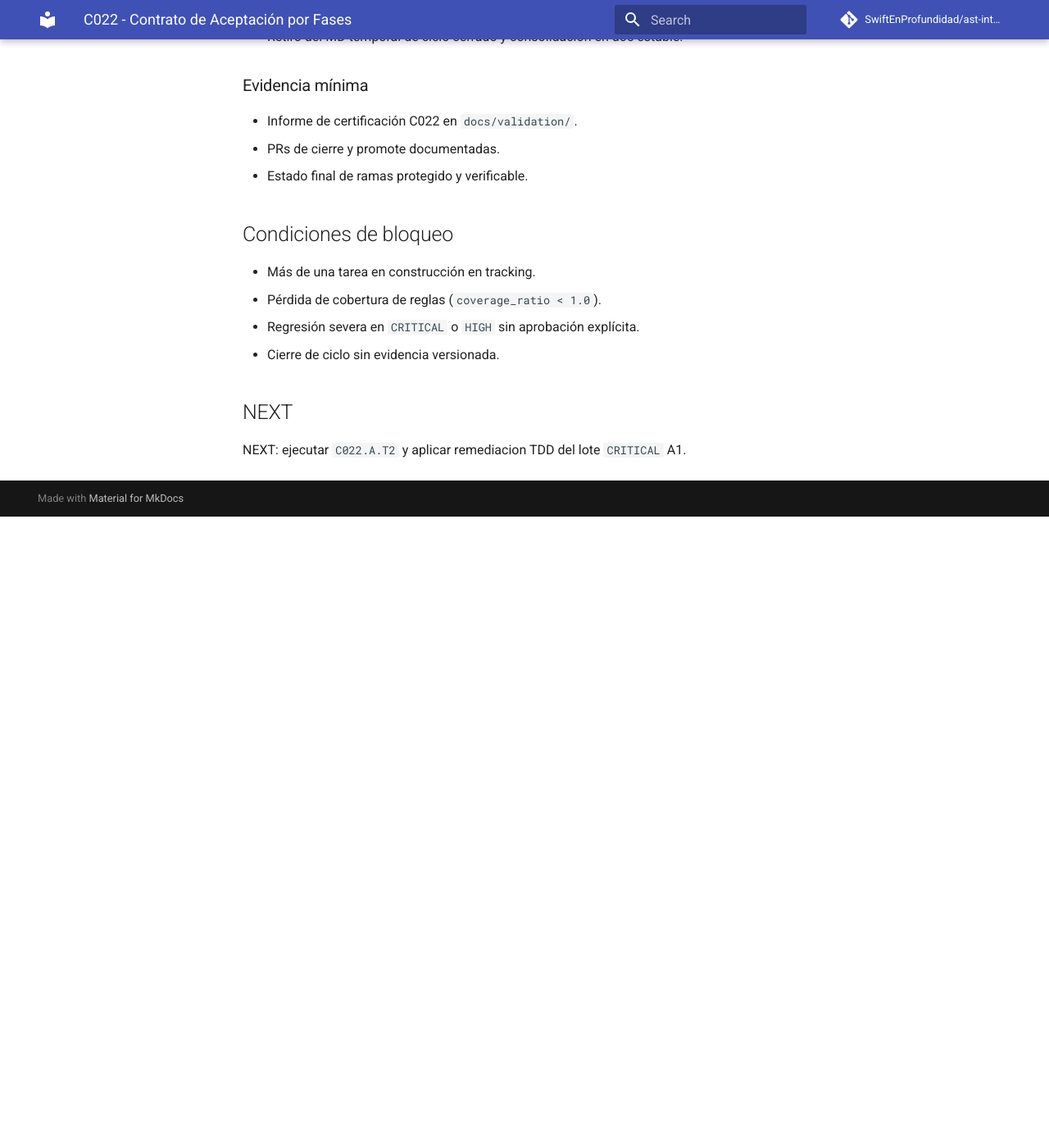
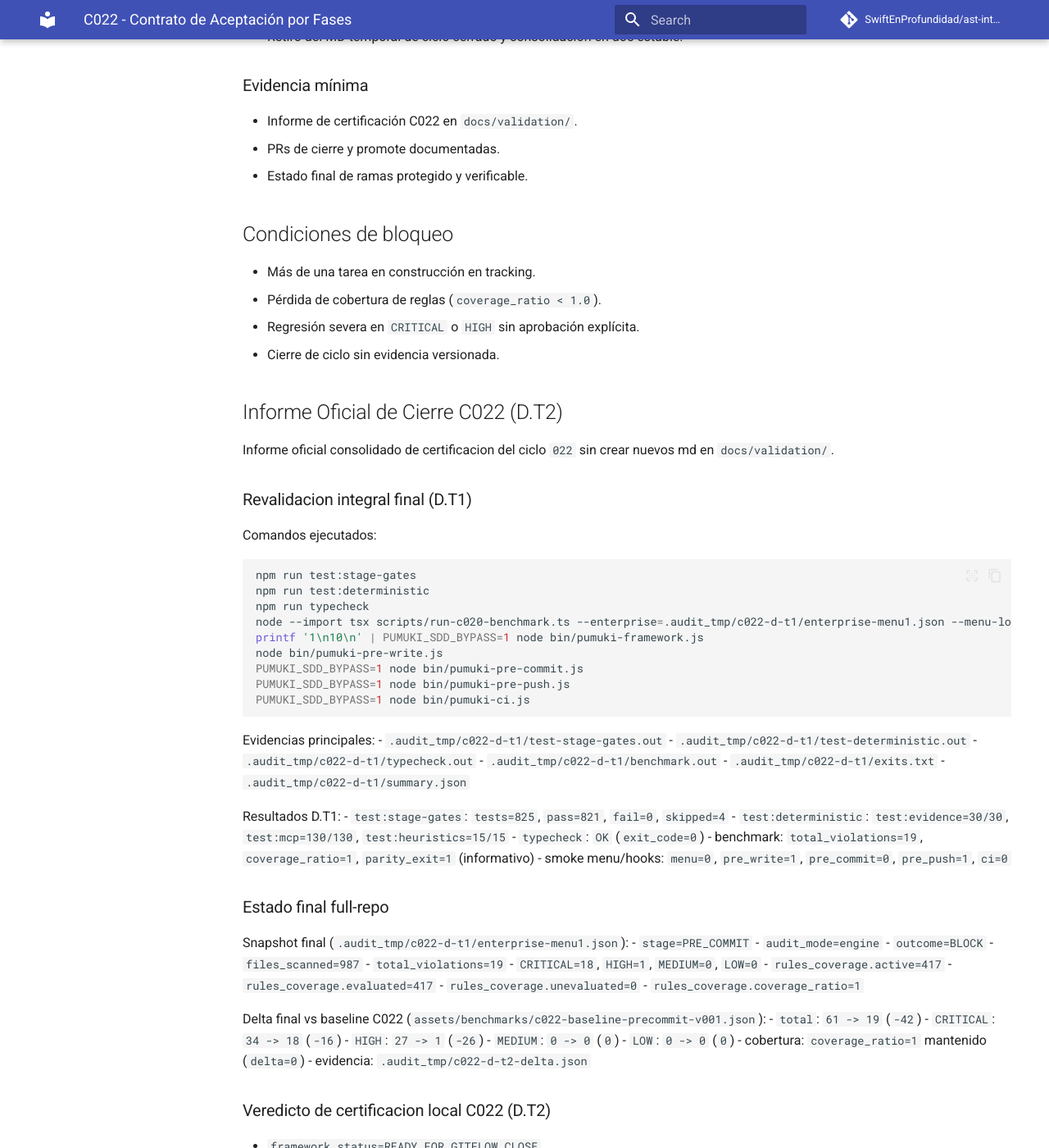
Before and after one commit to SwiftEnProfundidad/ast-intelligence-hooks, an MkDocs documentation site: the page built from docs/validation/c022-phase-acceptance-contract.md, in a window 1280 px wide and 1400 px high, scrolled down 2225 px. Shown: the whole window at 82% size. Built offline with MkDocs 1.6.1 and Material for MkDocs 9.7.7, drawn with Linux system fonts in a browser that asks for light colours; comment, search, counter and statistics services are not loaded; before the commit the page ends 2855 px from its top, so only the background shows below that; some of the changed text lies outside the part shown.

Commit message:
docs(validation): close C022.D.T2 using consolidated report

````diff
--- a/docs/validation/c022-phase-acceptance-contract.md
+++ b/docs/validation/c022-phase-acceptance-contract.md
@@ -84,6 +84,75 @@ Contrato operativo del ciclo `022` para garantizar salida enterprise por fase, c
 - Regresión severa en `CRITICAL` o `HIGH` sin aprobación explícita.
 - Cierre de ciclo sin evidencia versionada.
 
+## Informe Oficial de Cierre C022 (D.T2)
+
+Informe oficial consolidado de certificacion del ciclo `022` sin crear nuevos md en `docs/validation/`.
+
+### Revalidacion integral final (D.T1)
+
+Comandos ejecutados:
+
+```bash
+npm run test:stage-gates
+npm run test:deterministic
+npm run typecheck
+node --import tsx scripts/run-c020-benchmark.ts --enterprise=.audit_tmp/c022-d-t1/enterprise-menu1.json --menu-log=.audit_tmp/c022-d-t1/benchmark-menu-option1.out --parity=.audit-reports/c022-d-t1-legacy-parity-menu1.md --parity-log=.audit_tmp/c022-d-t1/benchmark-parity-menu1.out --out-dir=.audit_tmp/c022-d-t1
+printf '1\n10\n' | PUMUKI_SDD_BYPASS=1 node bin/pumuki-framework.js
+node bin/pumuki-pre-write.js
+PUMUKI_SDD_BYPASS=1 node bin/pumuki-pre-commit.js
+PUMUKI_SDD_BYPASS=1 node bin/pumuki-pre-push.js
+PUMUKI_SDD_BYPASS=1 node bin/pumuki-ci.js
+```
+
+Evidencias principales:
+- `.audit_tmp/c022-d-t1/test-stage-gates.out`
+- `.audit_tmp/c022-d-t1/test-deterministic.out`
+- `.audit_tmp/c022-d-t1/typecheck.out`
+- `.audit_tmp/c022-d-t1/benchmark.out`
+- `.audit_tmp/c022-d-t1/exits.txt`
+- `.audit_tmp/c022-d-t1/summary.json`
+
+Resultados D.T1:
+- `test:stage-gates`: `tests=825`, `pass=821`, `fail=0`, `skipped=4`
+- `test:deterministic`: `test:evidence=30/30`, `test:mcp=130/130`, `test:heuristics=15/15`
+- `typecheck`: `OK` (`exit_code=0`)
+- benchmark: `total_violations=19`, `coverage_ratio=1`, `parity_exit=1` (informativo)
+- smoke menu/hooks: `menu=0`, `pre_write=1`, `pre_commit=0`, `pre_push=1`, `ci=0`
+
+### Estado final full-repo
+
+Snapshot final (`.audit_tmp/c022-d-t1/enterprise-menu1.json`):
+- `stage=PRE_COMMIT`
+- `audit_mode=engine`
+- `outcome=BLOCK`
+- `files_scanned=987`
+- `total_violations=19`
+- `CRITICAL=18`, `HIGH=1`, `MEDIUM=0`, `LOW=0`
+- `rules_coverage.active=417`
+- `rules_coverage.evaluated=417`
+- `rules_coverage.unevaluated=0`
+- `rules_coverage.coverage_ratio=1`
+
+Delta final vs baseline C022 (`assets/benchmarks/c022-baseline-precommit-v001.json`):
+- `total`: `61 -> 19` (`-42`)
+- `CRITICAL`: `34 -> 18` (`-16`)
+- `HIGH`: `27 -> 1` (`-26`)
+- `MEDIUM`: `0 -> 0` (`0`)
+- `LOW`: `0 -> 0` (`0`)
+- cobertura: `coverage_ratio=1` mantenido (`delta=0`)
+- evidencia: `.audit_tmp/c022-d-t2-delta.json`
+
+### Veredicto de certificacion local C022 (D.T2)
+
+- `framework_status=READY_FOR_GITFLOW_CLOSE`
+- `repo_quality_status=BLOCKED_BY_REAL_FINDINGS` (bloqueo esperado por deuda residual real)
+- `cycle_status=READY_FOR_D3`
+
+Condicionantes no bloqueantes del contrato:
+- `parity_exit=1` en benchmark legacy (informativo frente a baseline legacy externo).
+- `pre_write=1` por `OPENSPEC_MISSING` + `EVIDENCE_GATE_BLOCKED` en entorno local.
+- `pre_push=1` por rama local sin upstream.
+
 ## NEXT
 
-NEXT: ejecutar `C022.A.T2` y aplicar remediacion TDD del lote `CRITICAL` A1.
+NEXT: ejecutar `C022.D.T3` para cierre Git Flow (`feature -> develop -> main`) y verificacion de sincronizacion `0/0`.
````
Also changed, not shown: docs/ENTERPRISE_EXECUTION_CYCLE_022.md (+8 -1 lines), docs/REFRACTOR_PROGRESS.md (+19 -1 lines), docs/validation/README.md (+1 -0 lines).
